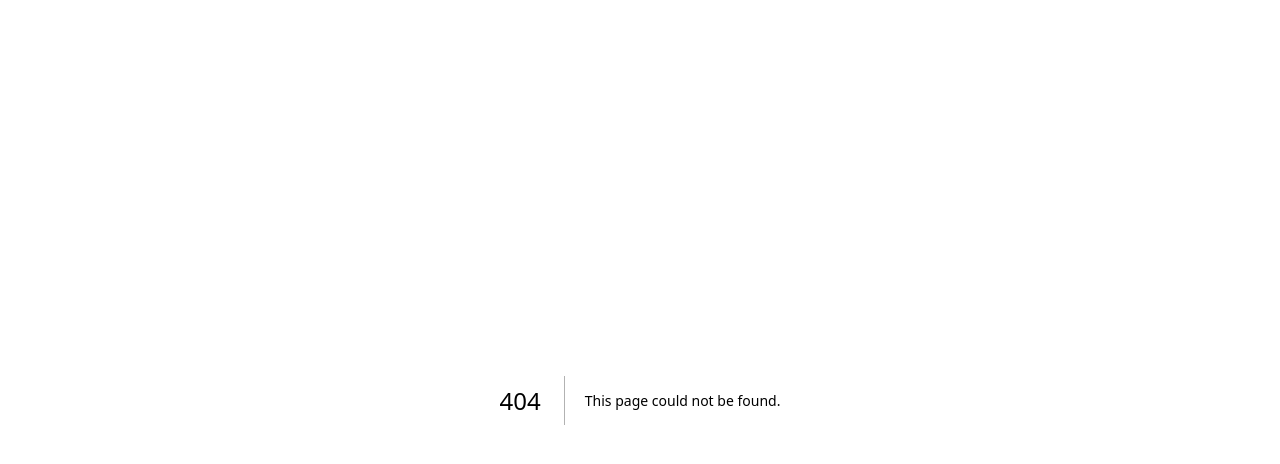
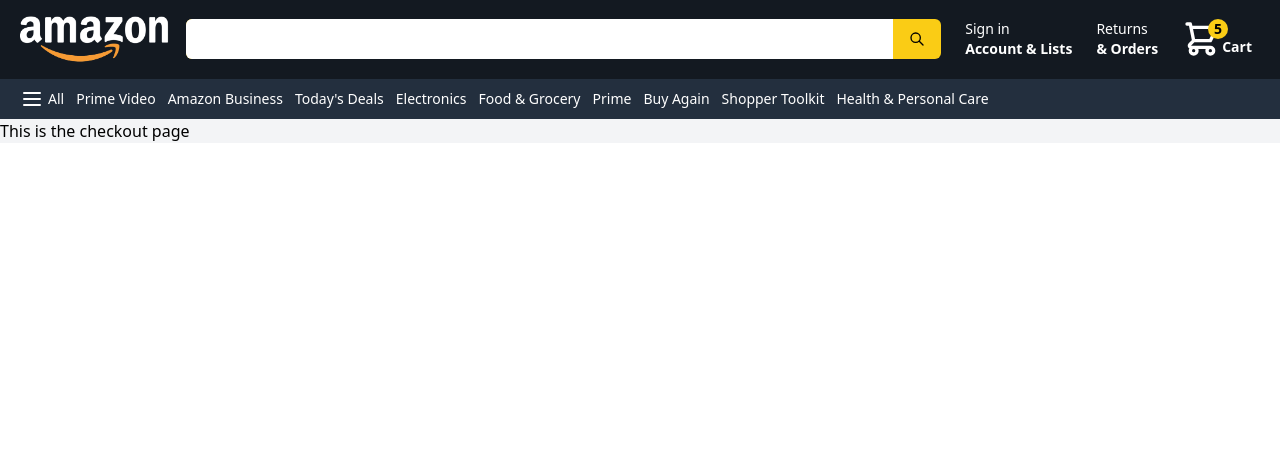
Before and after one commit to HugoRamonPereira/Amazon-clone, a Next.js app: page /checkout in a window 1280 px wide. Before the commit this address had no page. Shown: the top 464 px of the page. Built offline with nearby package versions, Linux system fonts and the light colour scheme; no server answers.

Commit message:
Added router and Tailwind plugin to truncate text

```diff
--- a/src/components/Header.jsx
+++ b/src/components/Header.jsx
@@ -6,9 +6,11 @@ import {
   SearchIcon,
   ShoppingCartIcon,
 } from "@heroicons/react/outline";
+import { useRouter } from "next/router";
 
 const Header = () => {
   const { data: session } = useSession();
+  const router = useRouter();
 
   return (
     <header>
@@ -20,6 +22,7 @@ const Header = () => {
             width={150}
             height={40}
             alt="Amazon logo"
+            onClick={() => router.push("/")}
           />
         </div>
         <div className="hidden sm:flex items-center h-10 rounded-md flex-grow cursor-pointer bg-yellow-400 hover:bg-yellow-500 ease-in-out duration-100">
@@ -41,7 +44,10 @@ const Header = () => {
             <p className="font-extrabold md:text-sm">& Orders</p>
           </div>
 
-          <div className="relative link flex items-center">
+          <div
+            className="relative link flex items-center"
+            onClick={() => router.push("/checkout")}
+          >
             <span className="absolute top-0 right-0 md:right-6 h-5 w-5 bg-yellow-400 text-center mb-3 rounded-full text-black font-bold">
               5
             </span>
--- /dev/null
+++ b/src/pages/checkout.jsx
@@ -0,0 +1,13 @@
+import React from "react";
+import Header from "../components/Header";
+
+const Checkout = () => {
+  return (
+    <div className="bg-gray-100">
+      <Header />
+      This is the checkout page
+    </div>
+  );
+};
+
+export default Checkout;
```
